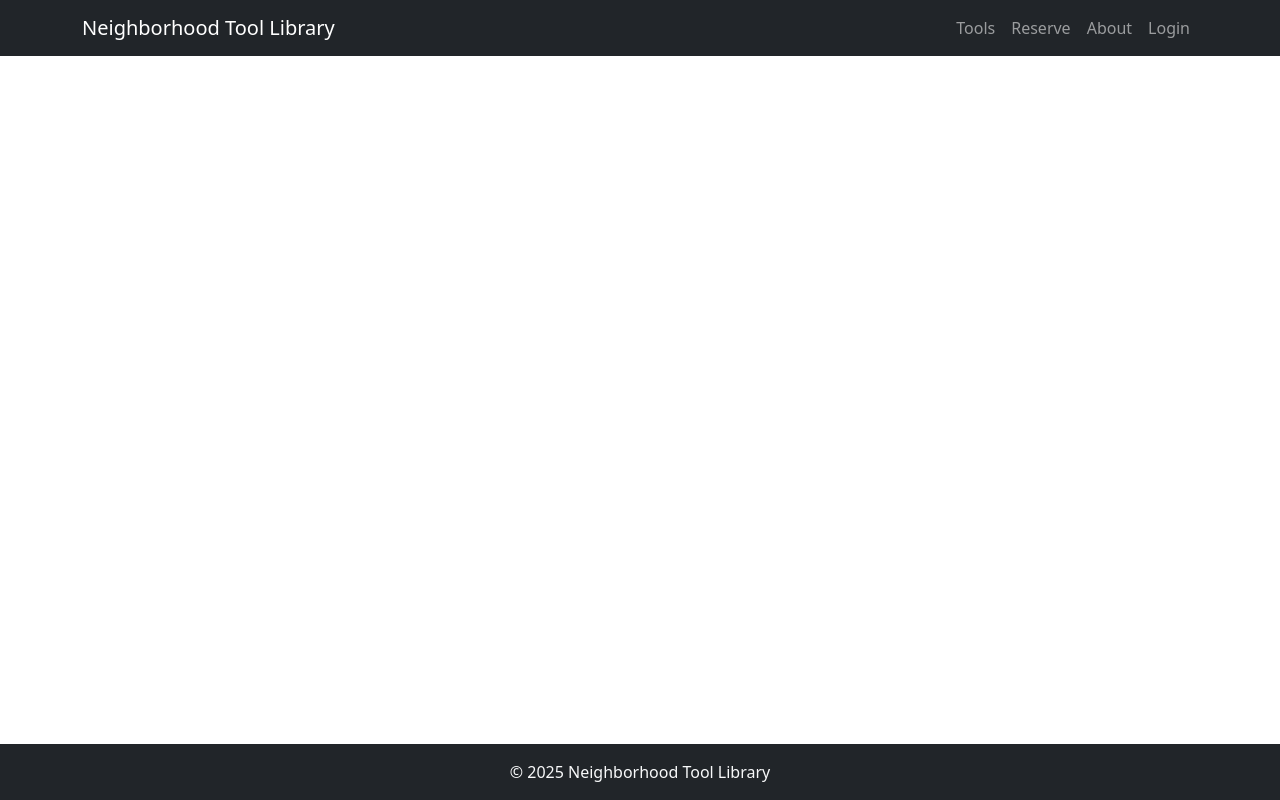
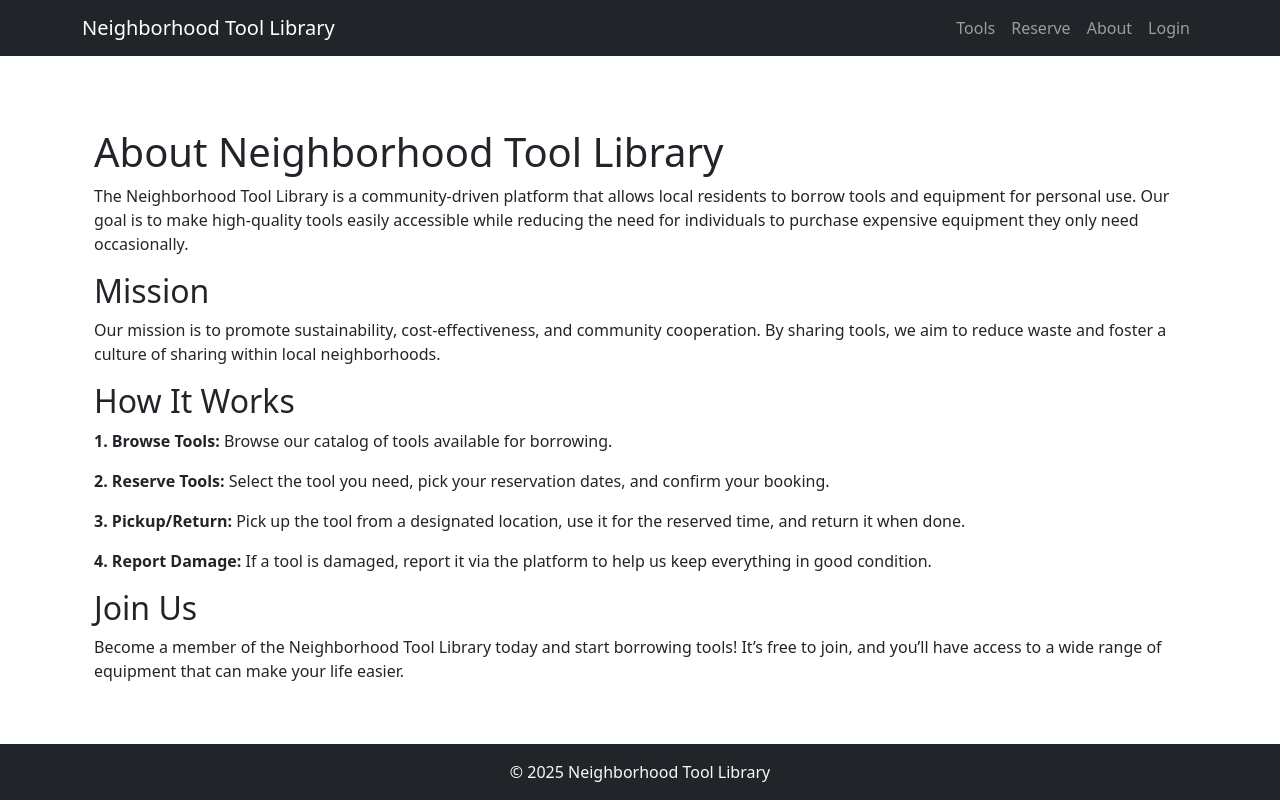
Before and after one commit to Deepikakolli4/Neighbourhood-Tool-Library, a React (Create React App) app in the folder neighborhood-tool-library-frontend/: page /about in a window 1280 px wide. Built offline with nearby package versions, Linux system fonts and the light colour scheme.

Commit message:
Add About page
Signed-off-by: Deepikakolli4 <deepikakolli2004@gmail.com>

```diff
--- a/neighborhood-tool-library-frontend/src/App.js
+++ b/neighborhood-tool-library-frontend/src/App.js
@@ -11,6 +11,7 @@ import ToolCatalog from './pages/ToolCatalog';
 import ToolDetail from './pages/ToolDetail';
 import ReservationsDashboard from './pages/ReservationsDashboard';
 import AdminPanel from './pages/AdminPanel';
+import About from './pages/About';
 // import ReviewSection from './components/ReviewSection';
 
 const App = () => {
@@ -21,7 +22,7 @@ const App = () => {
         {/* Public Routes */}
         <Route path="/auth/login" element={<LoginPage />} />
         <Route path="/auth/register" element={<RegisterPage />} />
-
+        <Route path="/about" element={<About />} />
 
         {/* Protected Routes */}
         {/* <Route path="/dashboard" element={<ProtectedRoute component={Dashboard} />} /> */}
--- a/neighborhood-tool-library-frontend/src/components/Navbar.jsx
+++ b/neighborhood-tool-library-frontend/src/components/Navbar.jsx
@@ -19,13 +19,13 @@ const Navbar = () => (
             <Link className="nav-link" to="/tools">Tools</Link>
           </li>
           <li className="nav-item">
-            <Link className="nav-link" to="/reserve">Reserve</Link>
+            <Link className="nav-link" to="/reservations">Reserve</Link>
           </li>
           <li className="nav-item">
             <Link className="nav-link" to="/about">About</Link>
           </li>
           <li className="nav-item">
-            <Link className="nav-link" to="/login">Login</Link>
+            <Link className="nav-link" to="/auth/login">Login</Link>
           </li>
         </ul>
       </div>
--- /dev/null
+++ b/neighborhood-tool-library-frontend/src/pages/About.jsx
@@ -0,0 +1,41 @@
+// src/pages/About.js
+import React from 'react';
+
+const About = () => {
+  return (
+    <div className="container mt-5">
+      <h1>About Neighborhood Tool Library</h1>
+      <p>
+        The Neighborhood Tool Library is a community-driven platform that allows
+        local residents to borrow tools and equipment for personal use. Our goal is
+        to make high-quality tools easily accessible while reducing the need for
+        individuals to purchase expensive equipment they only need occasionally.
+      </p>
+      <h2>Mission</h2>
+      <p>
+        Our mission is to promote sustainability, cost-effectiveness, and community
+        cooperation. By sharing tools, we aim to reduce waste and foster a culture of
+        sharing within local neighborhoods.
+      </p>
+      <h2>How It Works</h2>
+      <p>
+        <strong>1. Browse Tools:</strong> Browse our catalog of tools available for borrowing.
+      </p>
+      <p>
+        <strong>2. Reserve Tools:</strong> Select the tool you need, pick your reservation dates, and confirm your booking.
+      </p>
+      <p>
+        <strong>3. Pickup/Return:</strong> Pick up the tool from a designated location, use it for the reserved time, and return it when done.
+      </p>
+      <p>
+        <strong>4. Report Damage:</strong> If a tool is damaged, report it via the platform to help us keep everything in good condition.
+      </p>
+      <h2>Join Us</h2>
+      <p>
+        Become a member of the Neighborhood Tool Library today and start borrowing tools! It’s free to join, and you’ll have access to a wide range of equipment that can make your life easier.
+      </p>
+    </div>
+  );
+};
+
+export default About;
```
Also changed, not shown: 1 other file (tests, documents, lock files or other folders).
